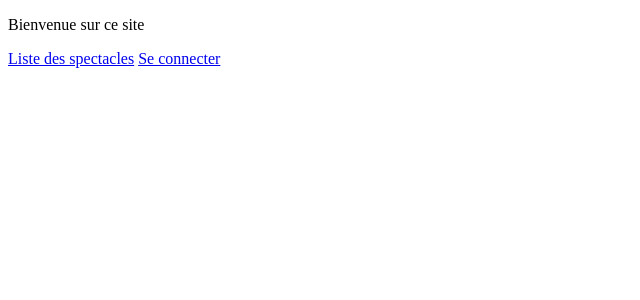
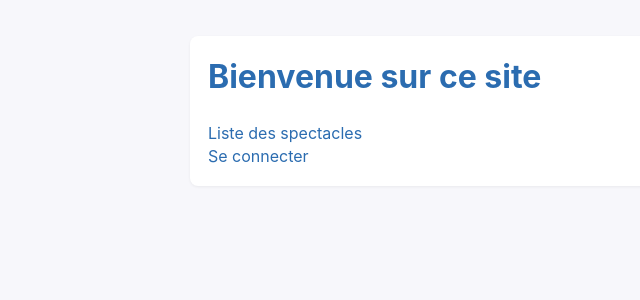
Before and after one commit to AkaTFL/AuthSite, a PHP site: page / in a window 1280 px wide. Shown: the top 300 px of the page, without its empty margins (0-640 px from the left). Run offline with PHP 8.4, Linux system fonts and the light colour scheme.

Commit message:
Add CSS styling

```diff
--- /dev/null
+++ b/assets/style.css
@@ -0,0 +1,37 @@
+/* Style minimal pour AuthSite */
+:root{
+  --bg:#f7f7fb;
+  --card:#ffffff;
+  --accent:#2b6cb0;
+  --muted:#6b7280;
+}
+*{box-sizing:border-box}
+body{
+  font-family:Inter, system-ui, -apple-system, "Segoe UI", Roboto, "Helvetica Neue", Arial;
+  margin:0;
+  background:var(--bg);
+  color:#111827;
+  line-height:1.45;
+  padding:18px;
+}
+.container{max-width:900px;margin:18px auto;padding:18px;background:var(--card);border-radius:8px;box-shadow:0 1px 3px rgba(0,0,0,0.06)}
+h1{margin-top:0;color:var(--accent)}
+a{color:var(--accent);text-decoration:none}
+a:hover{text-decoration:underline}
+.nav{display:flex;gap:12px;flex-wrap:wrap;margin-bottom:12px}
+button, .btn{background:var(--accent);color:#fff;border:none;padding:8px 12px;border-radius:6px;cursor:pointer}
+button:hover,.btn:hover{opacity:0.95}
+form label{display:block;margin-bottom:8px}
+input[type=text],input[type=password],input[type=number],input[type=date],select,textarea{width:100%;padding:8px;border:1px solid #e5e7eb;border-radius:6px}
+table{width:100%;border-collapse:collapse;margin-top:12px}
+th,td{padding:8px;text-align:left;border-bottom:1px solid #eef2f7}
+.muted{color:var(--muted);font-size:90%}
+.links{margin-top:12px}
+.small{font-size:0.9rem}
+.center{text-align:center}
+
+/* responsive */
+@media (max-width:600px){
+  .container{padding:12px;margin:8px}
+  .nav{gap:8px}
+}
--- a/views/accueil.php
+++ b/views/accueil.php
@@ -2,21 +2,24 @@
 <html>
     <head>
         <title>Accueil</title>
+        <link rel="stylesheet" href="/AuthSite/assets/style.css">
     </head>
     <body>
-    <p>Bienvenue sur ce site</p>
-    <a href='/AuthSite/spectacles'>Liste des spectacles</a>
+        <div class="container">
+        <h1>Bienvenue sur ce site</h1>
+    <a href='/AuthSite/spectacles'>Liste des spectacles</a><br>
         <?php
             if (isset($_SESSION['user'])) {
-                echo "<a href='/AuthSite/logout'>Se déconnecter</a>";
-                echo "<a href='/AuthSite/profil'>Mon profil</a>";
+                echo "<a href='/AuthSite/logout'>Se déconnecter</a><br>";
+                echo "<a href='/AuthSite/profil'>Mon profil</a><br>";
 
                 if ($_SESSION['role'] == 'admin') {
-                    echo "<a href='/AuthSite/admin'>Ajouter un spectacle</a>";
+                    echo "<a href='/AuthSite/admin'>Ajouter un spectacle</a><br>";
                 }
             } else {
-                echo "<a href='/AuthSite/login'>Se connecter</a>";
+                echo "<a href='/AuthSite/login'>Se connecter</a><br>";
             }
         ?>
+        </div>
     </body>
 </html>
--- a/views/admin.php
+++ b/views/admin.php
@@ -2,8 +2,10 @@
 <html>
 <head>
     <title>Admin</title>
+    <link rel="stylesheet" href="/AuthSite/assets/style.css">
 </head>
 <body>
+    <div class="container">
     <h1>Ajouter un spectacle</h1>
 
     <?php if (isset($msg) && $msg) echo "<p><strong>$msg</strong></p>"; ?>
@@ -17,5 +19,6 @@
     </form>
 
     <p><a href="/AuthSite/">Accueil</a> | <a href="/AuthSite/spectacles">Liste</a></p>
+    </div>
 </body>
 </html>
--- a/views/infos_spectacle.php
+++ b/views/infos_spectacle.php
@@ -2,8 +2,10 @@
 <html lang="fr">
 <head>
     <title>Informations spectacle</title>
+    <link rel="stylesheet" href="/AuthSite/assets/style.css">
 </head>
 <body>
+    <div class="container">
     <?php if ($spectacle_trouve === null): ?>
         <p>Aucun spectacle spécifié ou spectacle non trouvé.</p>
     <?php else: ?>
@@ -19,5 +21,6 @@
     |
     <a href="/AuthSite/spectacles">Retour à la liste</a>
     <?php endif; ?>
+    </div>
 </body>
 </html>
--- a/views/liste_spectacle.php
+++ b/views/liste_spectacle.php
@@ -2,8 +2,10 @@
 <html lang="fr">
     <head>
         <title>Liste des spectacles</title>
+        <link rel="stylesheet" href="/AuthSite/assets/style.css">
     </head>
     <body>
+        <div class="container">
         <h1>Liste des spectacles</h1>
         <p><a href='/AuthSite/'>Retour à l'accueil</a></p>
         <p><a href='/AuthSite/profil'>Voir vos réservations</a></p>
@@ -15,5 +17,6 @@
                 echo "<hr>";
             }
         ?>
+        </div>
     </body>
 </html>
--- a/views/login.php
+++ b/views/login.php
@@ -2,8 +2,10 @@
 <html lang="fr">
 <head>
     <title>Connexion</title>
+    <link rel="stylesheet" href="/AuthSite/assets/style.css">
 </head>
 <body>
+    <div class="container">
         <h1>Connexion</h1>
 
         <?php if (isset($error) && $error): ?>
@@ -23,6 +25,7 @@
         </form>
 
         <p><small>Test : admin/admin ou user/user</small></p>
-    <p><a href="/AuthSite/">← Retour à l'accueil</a></p>
+        <p><a href="/AuthSite/">Retour à l'accueil</a></p>
+    </div>
 </body>
 </html>
--- a/views/profil.php
+++ b/views/profil.php
@@ -2,8 +2,10 @@
 <html lang="fr">
 <head>
     <title>Mon profil</title>
+    <link rel="stylesheet" href="/AuthSite/assets/style.css">
 </head>
 <body>
+    <div class="container">
     <h1>Mon profil</h1>
 
     <p>Bienvenue, <strong><?php echo ($_SESSION['user']); ?></strong> !</p>
@@ -49,5 +51,6 @@
     <p>
         <a href="/AuthSite/">Retour à l'accueil</a> | <a href="/AuthSite/spectacles">Liste des spectacles</a>
     </p>
+    </div>
 </body>
 </html>
--- a/views/reserver.php
+++ b/views/reserver.php
@@ -2,8 +2,10 @@
 <html>
     <head>
         <title>Réservation - <?php echo isset($spectacle) ? $spectacle['nom'] : ''; ?></title>
+        <link rel="stylesheet" href="/AuthSite/assets/style.css">
     </head>
     <body>
+        <div class="container">
         <?php if (isset($success) && $success): ?>
             <p>✅ Réservation enregistrée pour <strong><?php echo $spectacle['nom']; ?></strong> (<?php echo $qty; ?> billet(s)).</p>
             <p><a href="/AuthSite/profil">Voir mes réservations</a> | <a href="/AuthSite/spectacles">Retour à la liste</a></p>
@@ -25,5 +27,6 @@
 
             <p><a href="/AuthSite/spectacles">Retour à la liste</a></p>
         <?php endif; ?>
+        </div>
     </body>
 </html>
```
Lines whose indentation alone changed are shown as unchanged.
